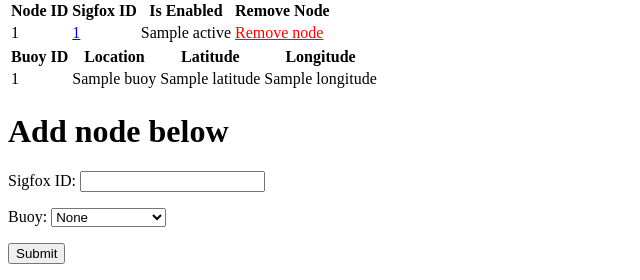
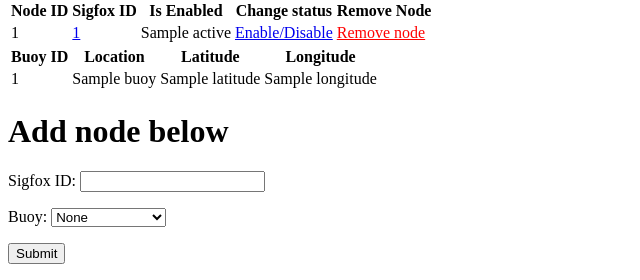
Before and after one commit to YemowtRonocCIT/FYP_website, a Flask app: template templates/nodes_table.html in a window 1280 px wide. Shown: the part 636-916 px from the top of the page, without its empty margins (0-640 px from the left). Run offline with Flask 2, Linux system fonts and the light colour scheme; the template is opened without the code that fills it: most values are stand-ins (such as "Sample title", 1, 10 or a date in 2020).

Commit message:
Add ability to update node status

```diff
--- a/app.py
+++ b/app.py
@@ -16,6 +16,7 @@ LOCATION_SUFFIX = '/location/'
 BUOY_SUFFIX = '/buoy/'
 REMOVE_BUOY_SUFFIX = '/remove_buoy/'
 REMOVE_NODE_SUFFIX = '/remove_node/'
+NODE_STATUS_SUFFIX = '/node_status/'
 LAST_MESSAGE_SUFFIX = '/last_message/'
 
 LOCATION_ID = '<location_id>/'
@@ -139,5 +140,11 @@ def remove_node(sigfox_id):
     requests.delete(url)
     return nodes_page()
 
+@app.route(NODE_STATUS_SUFFIX + SIGFOX_ID, methods=['GET', 'POST'])
+def change_node_status(sigfox_id):
+    url = "%s%s%s%s/" % (HTTP_PREFIX, API_IP_ADDRESS, NODE_SUFFIX, sigfox_id)
+    requests.patch(url)
+    return nodes_page()
+
 if __name__ == '__main__':
     app.run(host=HOST_IP_ADDRESS)
--- a/templates/nodes_table.html
+++ b/templates/nodes_table.html
@@ -19,6 +19,7 @@
                     <th>Node ID</th>
                     <th>Sigfox ID</th>
                     <th>Is Enabled</th>
+                    <th>Change status</th>
                     <th>Remove Node</th>
                 </thead>
             {% for node in nodes %}
@@ -30,6 +31,11 @@
                         </a>
                     </td>
                     <td>{{ node.active }}</td>
+                    <td>
+                        <a href="/node_status/{{ node.sigfox_id }}">
+                            Enable/Disable
+                        </a>
+                    </td>
                     <td>
                         <a href="/remove_node/{{ node.sigfox_id }}" style="color:red">
                             Remove node
```
